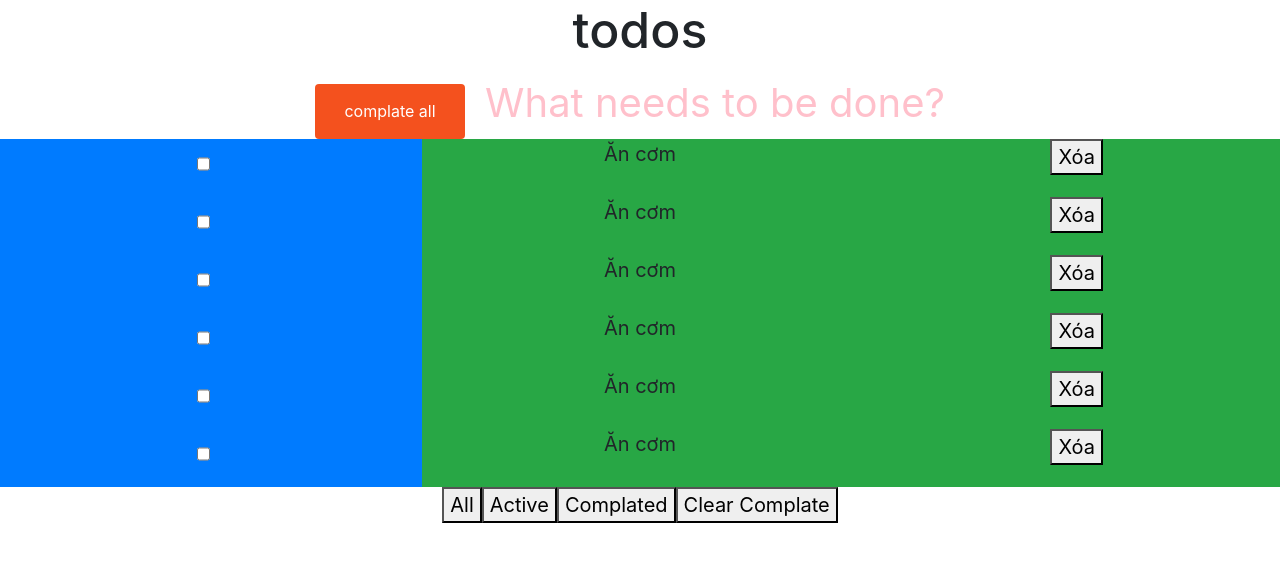
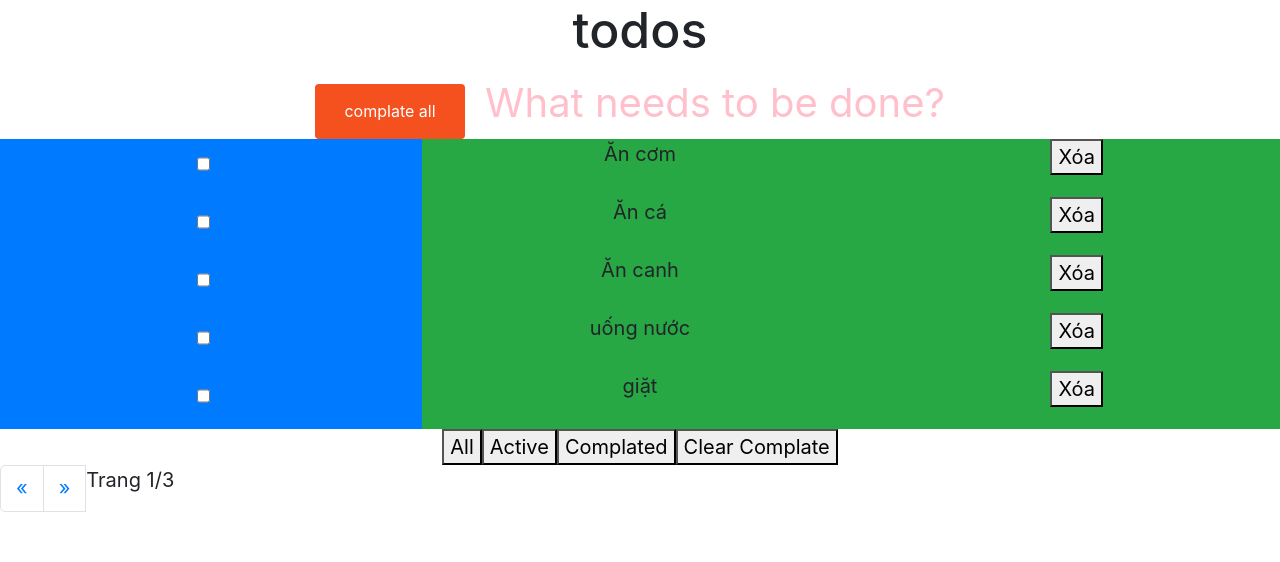
Before and after one commit to HienHao/todolist-react, a React (Create React App) app in the folder todolist/: page / in a window 1280 px wide. Shown: the top 562 px of the page. Built offline with nearby package versions, Linux system fonts and the light colour scheme.

Commit message:
pagimation

```diff
--- a/todolist/src/App.js
+++ b/todolist/src/App.js
@@ -8,13 +8,23 @@ class App extends Component{
         this.state = {
             listItems: [
                 {title: 'Ăn cơm', isComplate: false},
-                {title: 'Ăn cơm', isComplate: false},
-                {title: 'Ăn cơm', isComplate: false},
-                {title: 'Ăn cơm', isComplate: false},
-                {title: 'Ăn cơm', isComplate: false},
-                {title: 'Ăn cơm', isComplate: false}
+                {title: 'Ăn cá', isComplate: false},
+                {title: 'Ăn canh', isComplate: false},
+                {title: 'uống nước', isComplate: false},
+                {title: 'giặt', isComplate: false},
+                {title: 'tắm', isComplate: false},
+                {title: 'Nấu cơm', isComplate: false},
+                {title: 'đi làm', isComplate: false},
+                {title: 'deadline', isComplate: false},
+                {title: 'ngồi', isComplate: false},
+                {title: 'nghỉ ngơi', isComplate: false},
+                {title: 'Ăn cơm trưa', isComplate: false},
+                {title: 'Ăn sáng', isComplate: false},
+                {title: 'Ăn tối', isComplate: false},
+                {title: 'đi học', isComplate: false}
             ],
-            selected: 'all'
+            selected: 'all',
+            pageNumberState: 1
         }
     }
 
@@ -25,38 +35,69 @@ class App extends Component{
     }
 
     handleClickCheckboxItem = (item, index) => {
+        debugger
         const {listItems} = this.state;
+        debugger
         listItems[index].isComplate = !listItems[index].isComplate;
+        debugger
         this.setState({listItems});
+        console.log('item: ', item, 'index: ', index);
+        debugger
     }
 
     handleClickedButtonDeleteItem = (item, index) => {
+        debugger
         const {listItems} = this.state;
         listItems.splice(index, 1);
-        this.setState({listItems});
+        return this.setState({listItems});
+        debugger;
     }
 
     handleClicked = (selected) => {
         this.setState({selected: selected})
     }
+
     handleClearComplate = () => {
         const {listItems} = this.state;
         const newListItems = listItems.filter( item => item.isComplate === false);
         this.setState({listItems: newListItems})
     }
 
+    handlePagination = (pageNumber) => {
+        let {pageNumberState, listItems} = this.state;
+        let limitPage = ~~(listItems.length / 4);
+        if(pageNumberState >= 1 && pageNumberState <= limitPage) {
+            if(pageNumber === 0 && pageNumberState < limitPage) {
+                pageNumberState = pageNumberState + 1;
+                this.setState({pageNumberState});
+            }
+            if(pageNumber === -1 && pageNumberState > 1) {
+                pageNumberState = pageNumberState - 1;
+                this.setState({pageNumberState});
+            }
+        }
+    }
+
+    handleClickComplateAll = () => {
+        const {listItems} = this.state;
+        listItems.map(element => element.isComplate = true);
+        this.setState({listItems});
+    }
+
     render() {
-        const {listItems, selected} = this.state;
+        const {listItems, selected, pageNumberState} = this.state;
+        let startElements = (pageNumberState-1)*5, endElements = startElements + 5;
+        let limitPage = ~~(listItems.length / 4);
         return (
             <div className="App">
-                <Header addItem={this.handleAddItem} />
+                <Header addItem={this.handleAddItem} handleClickComplateAll={this.handleClickComplateAll}/>
                 {
-                    listItems.map((item, index) => {
+                    listItems.map( (item, index) => {
                         let flag = false;
                         if(selected === 'active' && !item.isComplate) flag = true;
                         if(selected === 'complate' && item.isComplate) flag = true;
                         if(selected === 'all') flag = true;
-                        if(flag) {
+                        if(flag && endElements > index && startElements <= index) {
                             return (<Item item={item}
                                           key={index}
                                           onItemClickedCheckbox={this.handleClickCheckboxItem}
@@ -68,6 +109,10 @@ class App extends Component{
                 }
               <Footer handleClicked={this.handleClicked}
                       handleClearComplate={this.handleClearComplate}
+                      handlePagination = {this.handlePagination}
+                      pageNumber = {pageNumberState}
+                      limitPage = {limitPage}
+
               />
             </div>
         );
--- a/todolist/src/index.js
+++ b/todolist/src/index.js
@@ -5,8 +5,8 @@ import 'bootstrap/dist/css/bootstrap.css';
 import App from './App';
 
 let render = ReactDOM.render(
-  <React.StrictMode>
+  <React.Fragment>
     <App />
-  </React.StrictMode>,
+  </React.Fragment>,
   document.getElementById('root')
 );
--- a/todolist/src/pages/footer/index.js
+++ b/todolist/src/pages/footer/index.js
@@ -3,13 +3,37 @@ import './index.css';
 
 export default class Footer extends Component {
     render() {
-        const { handleClicked, handleClearComplate } = this.props;
+        const { handleClicked, handleClearComplate, handlePagination, pageNumber, limitPage } = this.props;
         return(
             <div>
-                <button onClick={() => handleClicked('all')}>All</button>
-                <button onClick={ () => handleClicked('active')}>Active</button>
-                <button onClick={() => handleClicked('complate')}>Complated</button>
-                <button onClick={handleClearComplate}>Clear Complate</button>
+                <div className={'button'}>
+                    <button onClick={() => handleClicked('all')}>All</button>
+                    <button onClick={ () => handleClicked('active')}>Active</button>
+                    <button onClick={() => handleClicked('complate')}>Complated</button>
+                    <button onClick={handleClearComplate}>Clear Complate</button>
+                </div>
+                <div className={'pagination'}>
+                    <nav>
+                    <ul className="pagination">
+                        <li className="page-item">
+                            <a className="page-link" aria-label="Previous" onClick={ () => handlePagination(-1)}>
+                                <span aria-hidden="true">&laquo;</span>
+                            </a>
+                        </li>
+                        {/*<li className="page-item" onClick={ () => handlePagination('1')}><a className="page-link" >1</a></li>*/}
+                        {/*<li className="page-item" onClick={ () => handlePagination('2') }><a className="page-link" >2</a></li>*/}
+                        {/*<li className="page-item" onClick={ () => handlePagination('3')}><a className="page-link" >3</a></li>*/}
+                        <li className="page-item">
+                            <a className="page-link" aria-label="Next" onClick={ () => handlePagination(0)}>
+                                <span aria-hidden="true">&raquo;</span>
+                            </a>
+                        </li>
+                        <li>
+                            {`Trang ${pageNumber}/${limitPage}`}
+                        </li>
+                    </ul>
+                </nav>
+                </div>
             </div>
         );
     }
--- a/todolist/src/pages/inputData/InputData.js
+++ b/todolist/src/pages/inputData/InputData.js
@@ -17,14 +17,15 @@ class InputData extends Component {
             this.props.addItem(this.state.contentInput);
         }
     }
+
     render() {
-
+        const {handleClickComplateAll} = this.props;
         return(
             <header className={'header'}>
                 <h1>todos</h1>
                 {/* <App test={'test'} />*/}
                 <div className={'newInputData'}>
-                    <button className={'complateAll'}>complate all</button>
+                    <button className={'complateAll'} onClick={handleClickComplateAll}>complate all</button>
                     <input
                         className={'newTodo'}
                         type="text"
```
